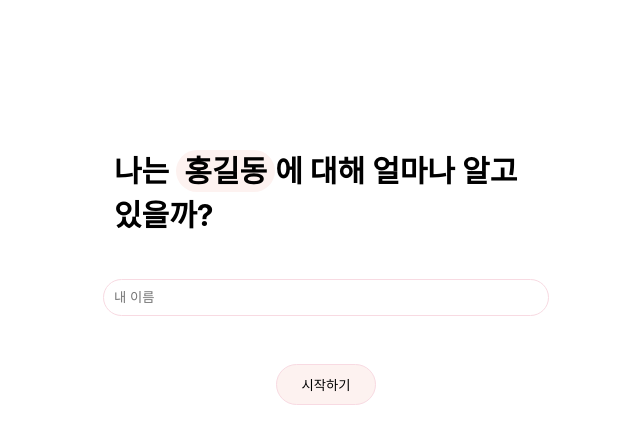
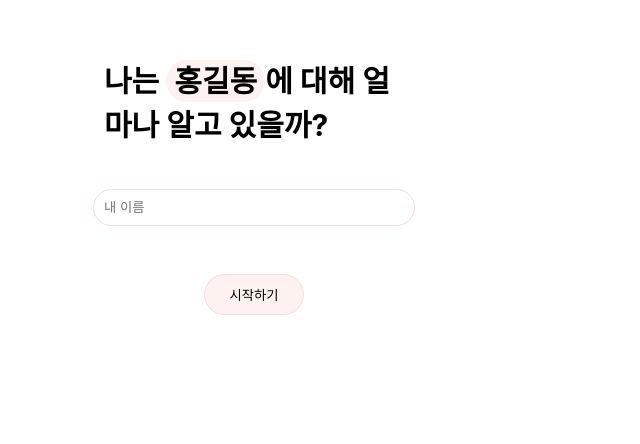
Before and after one commit to bbjoite09/React_Project, a React (Create React App) app in the folder week-1/: page / in a window 1280 px wide. Shown: the part 142-586 px from the top of the page, without its empty margins (34-674 px from the left). Built offline with nearby package versions, Linux system fonts and the light colour scheme.

Commit message:
fix : file source

```diff
--- a/week-1/src/App.js
+++ b/week-1/src/App.js
@@ -2,7 +2,7 @@ import React from 'react';
 import logo from './logo.svg';
 // BucketList 컴포넌트를 import 해옵니다.
 // import [컴포넌트 명] from [컴포넌트가 있는 파일경로];
-import Start from './Start';
+import Start2 from './Start2';
 import './hw.css'
 
 // 클래스형 컴포넌트는 이렇게 생겼습니다!
@@ -21,7 +21,7 @@ class App extends React.Component {
         // this 키워드를 통해 state에 접근할 수 있어요.
         return (
             <div className="App">
-                <Start name={this.state.name}/>
+                <Start2 name={this.state.name}/>
             </div>
         );
     }
```
